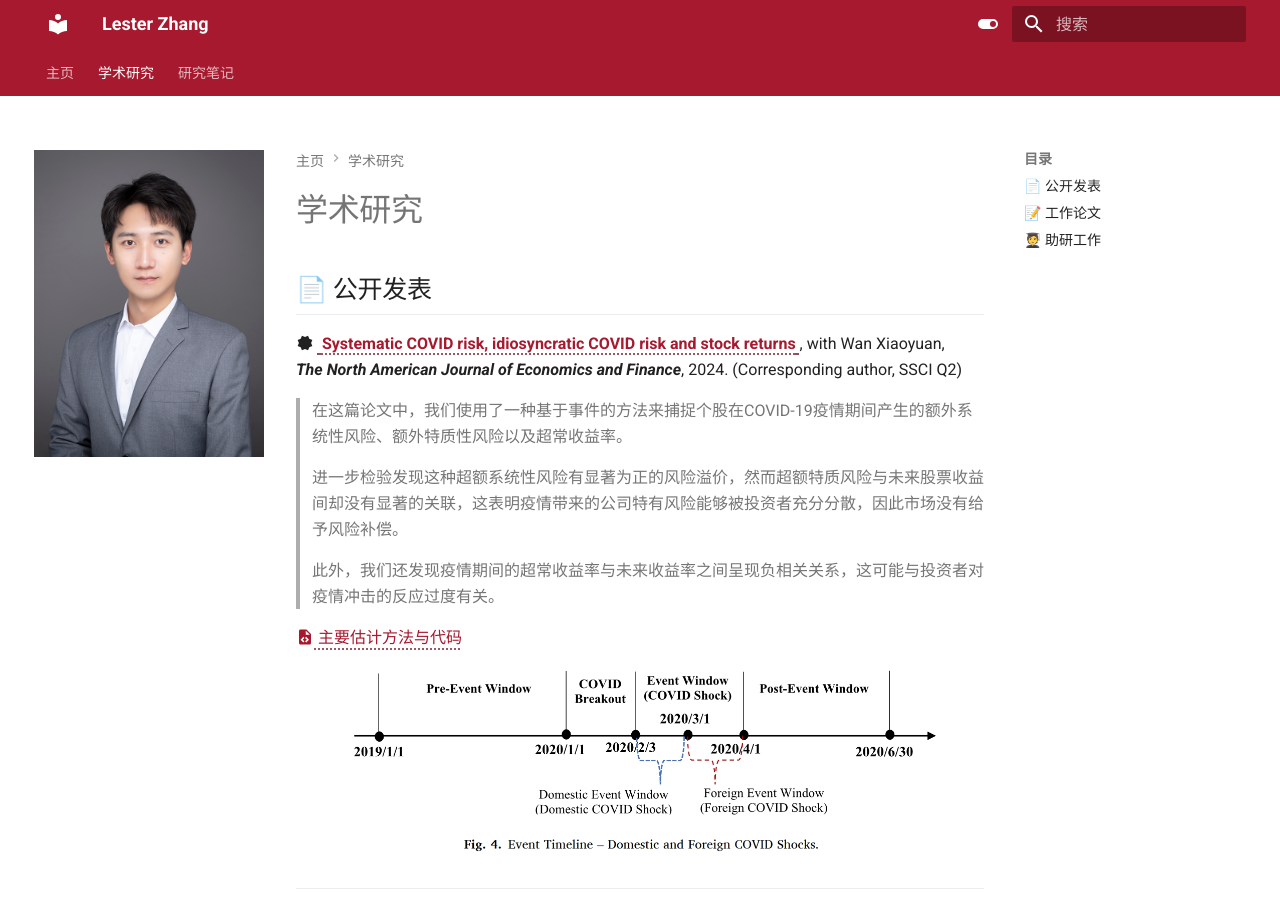
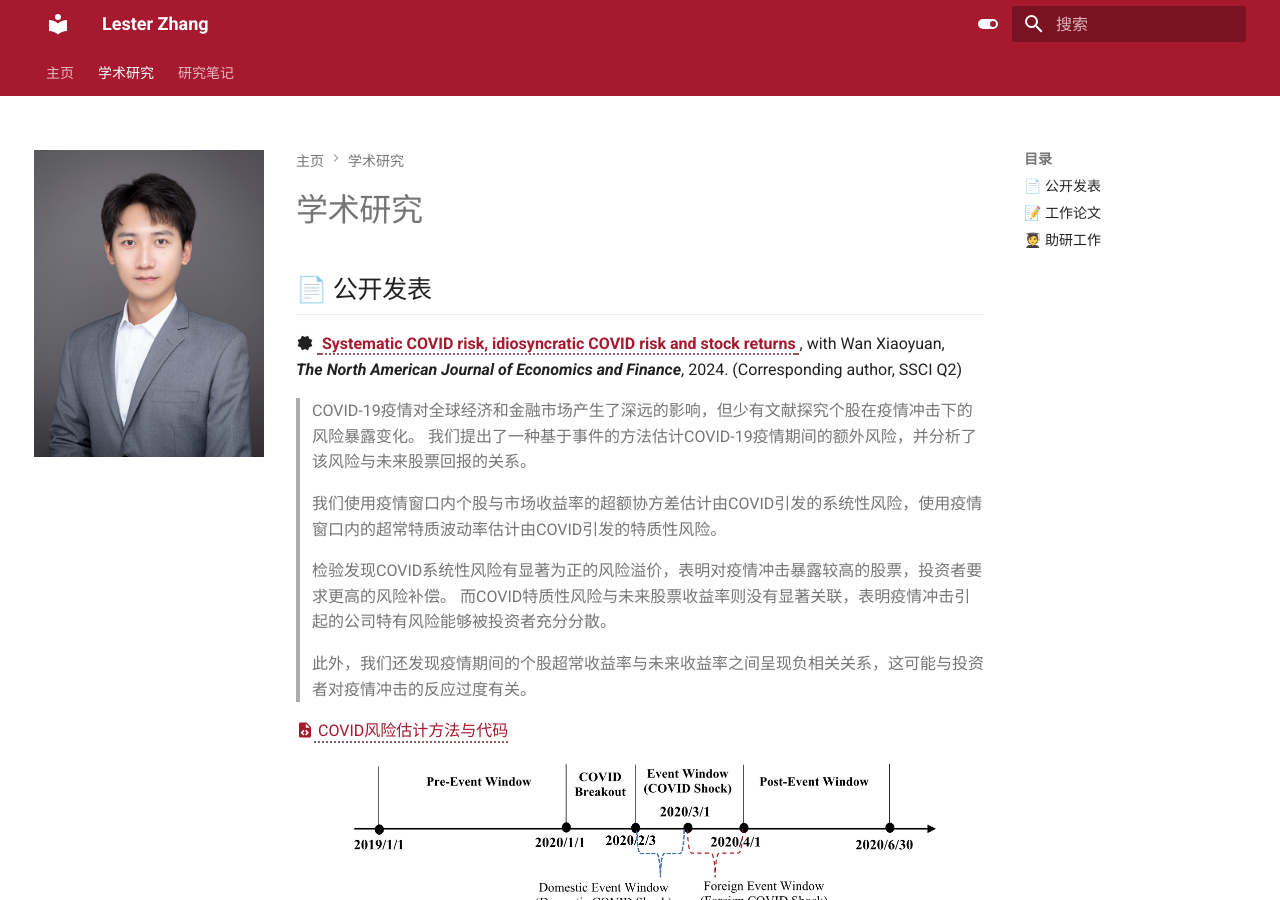
Before and after one commit to daisymilo/lester-zhang, an MkDocs documentation site: the page built from docs/research.md, in a window 1280 px wide and 900 px high. Built offline with MkDocs 1.6.1 and Material for MkDocs 9.7.7, drawn with Linux system fonts in a browser that asks for light colours; emoji names are drawn with the system emoji font; some of the changed text lies outside the part shown.

Commit message:
$minor fix$

```diff
--- a/docs/research.md
+++ b/docs/research.md
@@ -13,13 +13,17 @@ hide:
                          **Systematic COVID risk, idiosyncratic COVID risk and stock returns**
                          </a>, with Wan Xiaoyuan, &nbsp;&nbsp;&nbsp; **_The North American Journal of Economics and Finance_**, 2024. (Corresponding author, SSCI Q2)
 
-> 在这篇论文中，我们使用了一种基于事件的方法来捕捉个股在COVID-19疫情期间产生的额外系统性风险、额外特质性风险以及超常收益率。
+> COVID-19疫情对全球经济和金融市场产生了深远的影响，但少有文献探究个股在疫情冲击下的风险暴露变化。
+> 我们提出了一种基于事件的方法估计COVID-19疫情期间的额外风险，并分析了该风险与未来股票回报的关系。
 
-> 进一步检验发现这种超额系统性风险有显著为正的风险溢价，然而超额特质风险与未来股票收益间却没有显著的关联，这表明疫情带来的公司特有风险能够被投资者充分分散，因此市场没有给予风险补偿。
+> 我们使用疫情窗口内个股与市场收益率的超额协方差估计由COVID引发的系统性风险，使用疫情窗口内的超常特质波动率估计由COVID引发的特质性风险。
 
-> 此外，我们还发现疫情期间的超常收益率与未来收益率之间呈现负相关关系，这可能与投资者对疫情冲击的反应过度有关。
+> 检验发现COVID系统性风险有显著为正的风险溢价，表明对疫情冲击暴露较高的股票，投资者要求更高的风险补偿。
+> 而COVID特质性风险与未来股票收益率则没有显著关联，表明疫情冲击引起的公司特有风险能够被投资者充分分散。
 
-[:material-file-code: 主要估计方法与代码](posts/posts/COVID_excess_risk.md)
+> 此外，我们还发现疫情期间的个股超常收益率与未来收益率之间呈现负相关关系，这可能与投资者对疫情冲击的反应过度有关。
+
+[:material-file-code: COVID风险估计方法与代码](posts/posts/COVID_excess_risk.md)
 
 <div style="text-align: center;">
 <img src="/images/research_1.png" width="600" >
@@ -178,7 +182,7 @@ Finance_**. (SSCI Q2, ABS ratings 3)
 > 并构造标准化指标以反应公司数据资产配置水平。
 
 > 配置数据资产能够增强企业应对经济政策不确定性的能力，但也需要相应的资源投入。
-> 我们希望基于对年报文本的挖掘，探究经济政策环境变化下的企业数据资产配置动态。
+> 我们希望基于对年报文本的挖掘，探究经济政策环境变化下的企业数据资产配置变化。
 > 实证结果表明，平均而言，当经济政策不确定性升高时，企业反而倾向于减少数据资产配置，
 > 并且这种效应主要集中在低科技企业。
 > 机制分析表明，尽管配置数据资产能够在经济政策环境变化时控制经营成本和经营风险，
```
